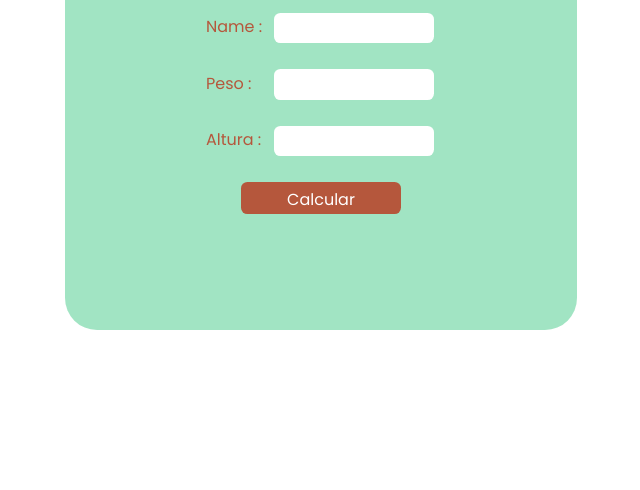
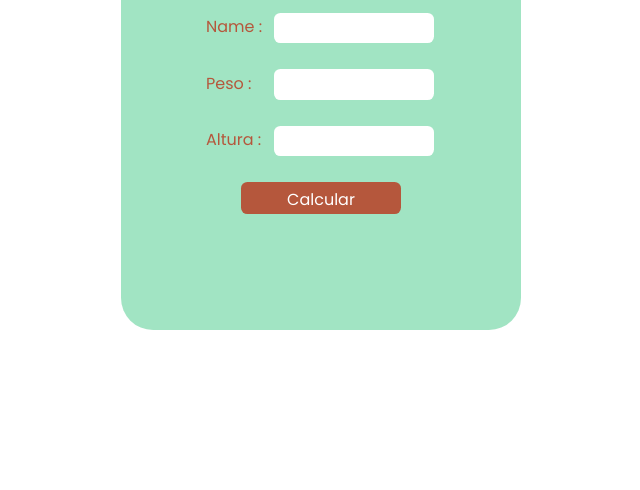
Before and after one commit to KlausMachado/Calculadora-imc, a plain HTML site: page index.html in a window 1280 px wide. Shown: the part 310-800 px from the top of the page, without its empty margins (319-959 px from the left). Drawn offline with Linux system fonts and the light colour scheme.

Commit message:
change size

```diff
--- a/style.css
+++ b/style.css
@@ -108,3 +108,9 @@ main #resultado {
     resize: none;
 
 }
+
+@media (min-width: 700px) {
+  main {
+    width: 400px;
+  }
+}
```
